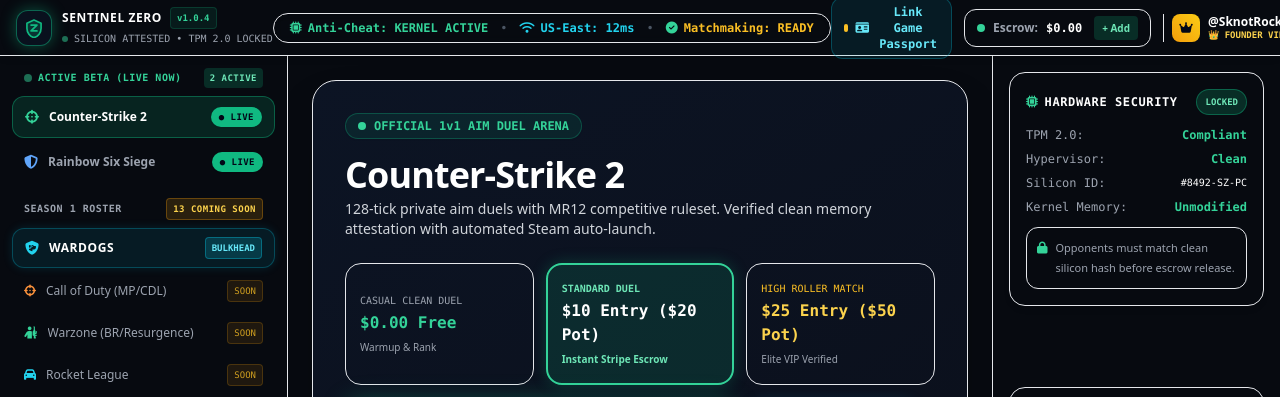
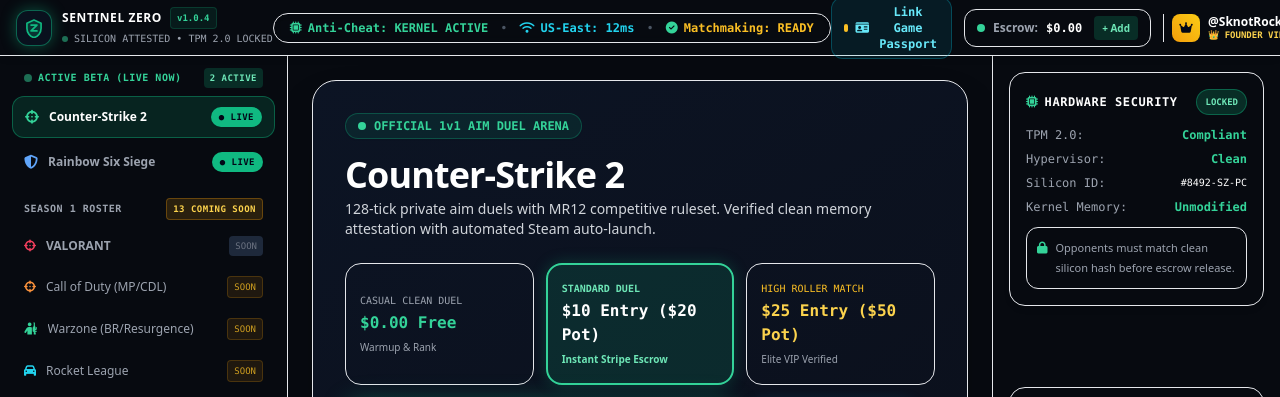
Before and after one commit to brandonwhiggins-cmd/sentinel-zero, a website: page client.html in a window 1280 px wide. Shown: the top 397 px of the page. Drawn offline with nearby package versions, Linux system fonts and the light colour scheme.

Commit message:
Add VALORANT (Riot Games) to Coming Soon roster and remove Bulkhead / WARDOGS

```diff
--- a/client.html
+++ b/client.html
@@ -280,13 +280,13 @@
             <span class="text-[9px] font-mono bg-amber-500/15 text-amber-300 border border-amber-500/30 px-1.5 py-0.2 rounded font-bold">13 COMING SOON</span>
           </div>
           <div class="space-y-1">
-                        <!-- 🚀 BULKHEAD PARTNER SPOTLIGHT: WARDOGS -->
-            <button onclick="selectGame('wardogs')" id="nav-wardogs" class="w-full px-3 py-2 rounded-xl text-cyan-300 hover:text-white hover:bg-client-card flex items-center justify-between text-xs transition border border-cyan-500/30 bg-cyan-500/10 shadow-[0_0_10px_rgba(6,182,212,0.15)]">
+                                    <!-- 🎯 VALORANT (RIOT GAMES) -->
+            <button onclick="selectGame('valorant')" id="nav-valorant" class="w-full px-3 py-2 rounded-xl text-gray-400 hover:text-white hover:bg-client-card flex items-center justify-between text-xs transition">
               <div class="flex items-center gap-2.5 min-w-0 flex-1 pr-2">
-                <i class="fa-solid fa-shield-dog text-cyan-400 text-sm shrink-0"></i>
-                <span class="truncate font-extrabold text-white tracking-wider">WARDOGS</span>
-              </div>
-              <span class="text-[9px] font-mono text-cyan-300 bg-cyan-500/20 border border-cyan-500/40 px-1.5 py-0.5 rounded font-bold shrink-0">BULKHEAD</span>
+                <i class="fa-solid fa-crosshairs text-rose-500 text-xs shrink-0 font-bold"></i>
+                <span class="truncate font-semibold">VALORANT</span>
+              </div>
+              <span class="text-[9px] font-mono text-gray-500 bg-slate-800 px-1.5 py-0.5 rounded shrink-0">SOON</span>
             </button>
 
 <button onclick="selectGame('cod')" id="nav-cod" class="w-full px-3 py-2 rounded-xl text-gray-400 hover:text-white hover:bg-client-card flex items-center justify-between text-xs transition">
```
Also changed, not shown: test-client.html (+6 -6 lines).
